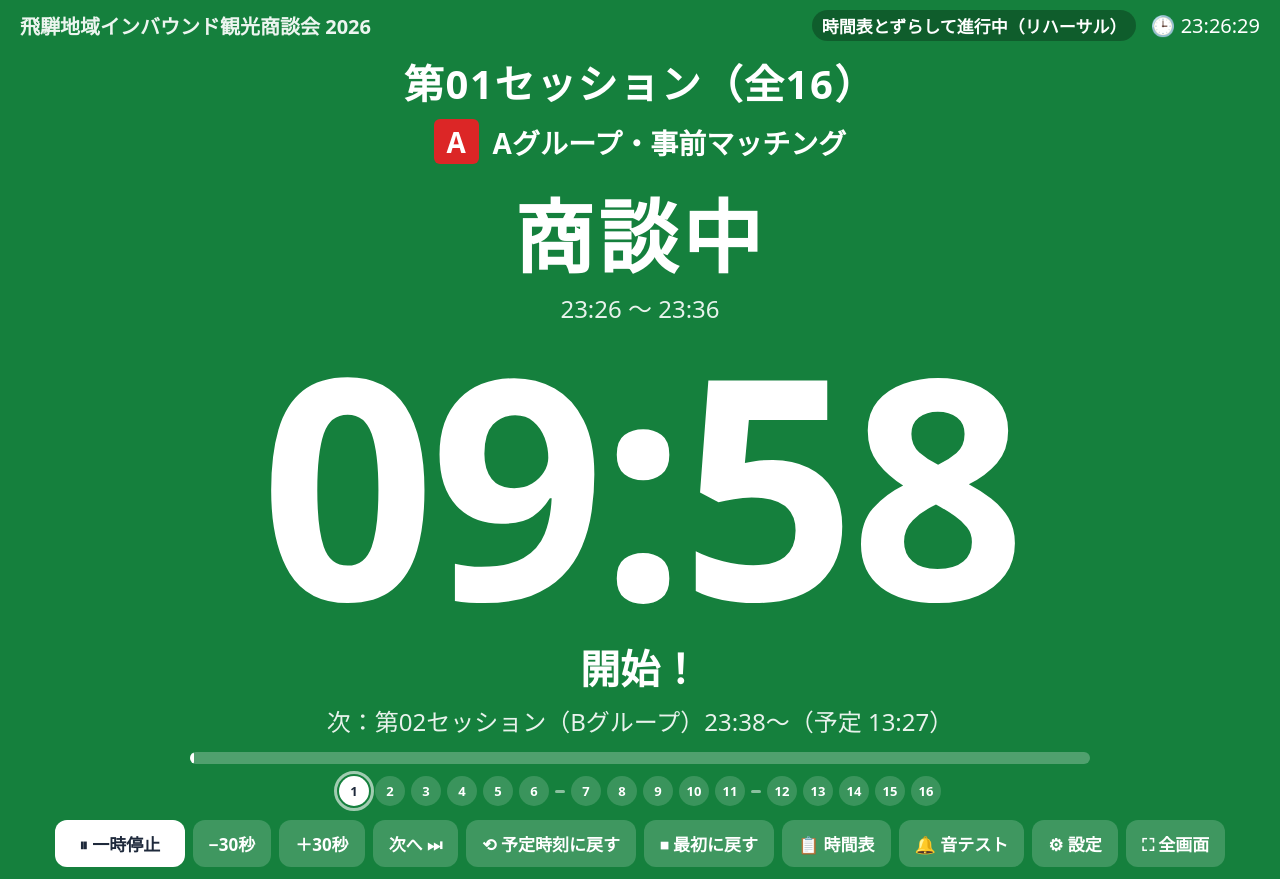
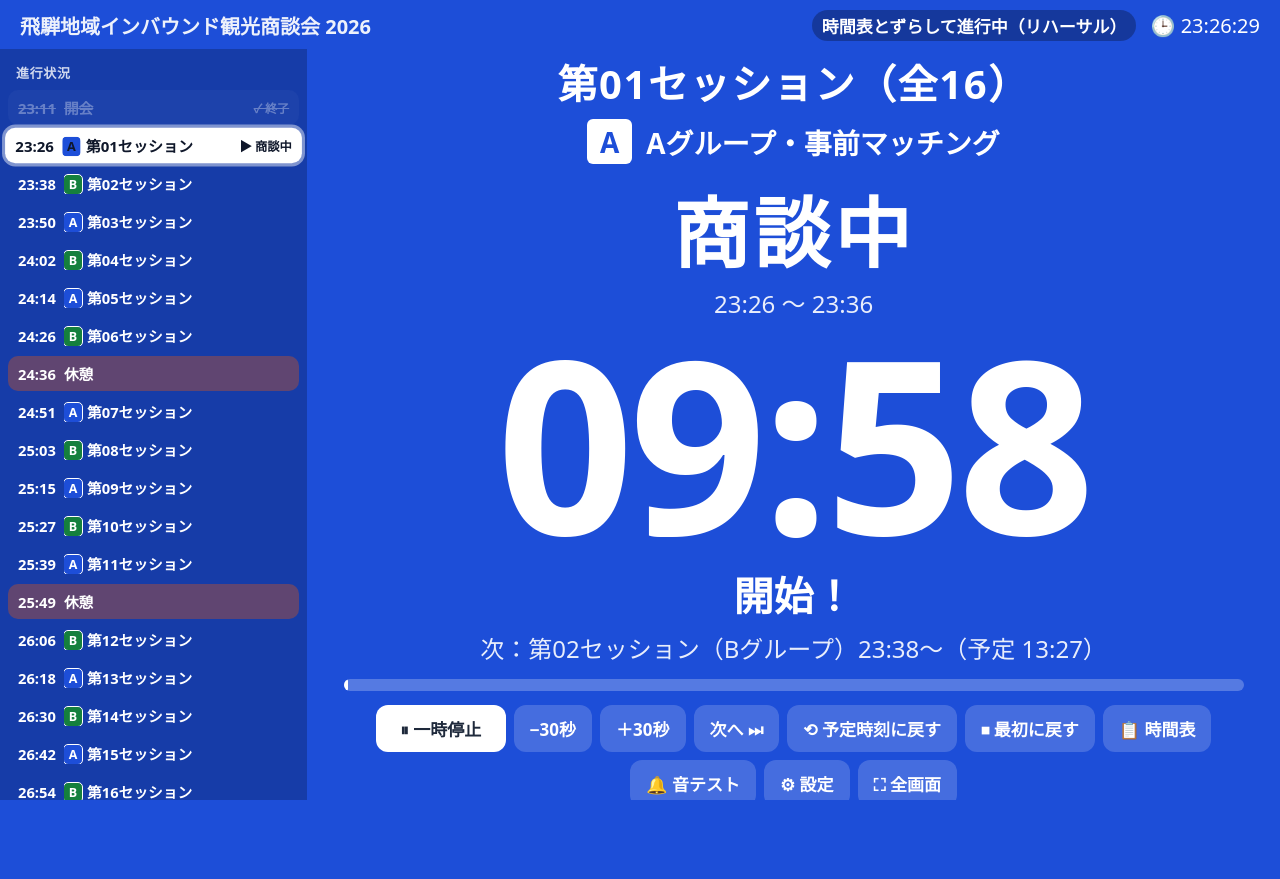
Before and after one commit to kaorihapilabo/business-plan1, a plain HTML site: page hida-timer/index.html in a window 1280 px wide. Both pictures are taken after a click on the button "▶ 第1セッション スタート". After the commit the page ends 800 px from the top, so only its background shows below. Drawn offline with Linux system fonts and the light colour scheme.

Commit message:
グループ別の背景色、左側の進行状況一覧、終了2分前・1分前の予告を追加
Co-Authored-By: Claude Opus 5.5 <noreply@anthropic.com>
Claude-Session: https://claude.ai/code/session_01DE6bXkMjzhdApv92fpU8o2

```diff
--- a/hida-timer/index.html
+++ b/hida-timer/index.html
@@ -6,7 +6,7 @@
 <meta name="theme-color" content="#1e293b">
 <title>飛騨商談会 タイムキーパー</title>
 <style>
-  :root{ --bg:#1e293b; --prep:#2563eb; --talk:#15803d; --warn:#ea580c; --move:#6d28d9; --brk:#0f766e; --info:#334155; }
+  :root{ --bg:#1e293b; --gA:#1d4ed8; --gB:#15803d; --talk:#475569; --move:#db2777; --brk:#ea580c; --info:#334155; }
   *{box-sizing:border-box;margin:0;padding:0;min-width:0}
   html,body{height:100%}
   body{
@@ -15,8 +15,13 @@
     display:flex; flex-direction:column; min-height:100%; overflow-x:clip;
     -webkit-user-select:none; user-select:none;
   }
-  body.p-talk{--bg:var(--talk)} body.p-warn{--bg:var(--warn)} body.p-move{--bg:var(--move)}
-  body.p-prep{--bg:var(--prep)} body.p-break{--bg:var(--brk)} body.p-info{--bg:var(--info)}
+  body.p-A{--bg:var(--gA)} body.p-B{--bg:var(--gB)} body.p-talk{--bg:var(--talk)}
+  body.p-move{--bg:var(--move)} body.p-break{--bg:var(--brk)} body.p-info{--bg:var(--info)}
+  /* 終了前の予告中：数字を黄色に、最後の1分は点滅 */
+  body.warn .time{color:#fde047}
+  body.warn1 .time{animation:blink 1s steps(2,start) infinite}
+  @keyframes blink{50%{opacity:.55}}
+  @media (prefers-reduced-motion:reduce){body.warn1 .time{animation:none}}
   body.flash{animation:flash .9s ease 2}
   @keyframes flash{0%,100%{filter:none}50%{filter:brightness(1.55)}}
   @media (prefers-reduced-motion:reduce){body.flash{animation:none}}
@@ -28,16 +33,33 @@
   .delay{background:rgba(0,0,0,.28);padding:3px 10px;border-radius:99px;font-size:.85em;font-weight:700}
   .delay:empty{display:none}
 
+  .wrap{flex:1;display:flex;min-height:0}
+  aside{width:clamp(240px,24vw,330px);flex:none;background:rgba(0,0,0,.22);overflow-y:auto;padding:8px 8px 16px;
+    max-height:calc(100vh - 56px);position:sticky;top:0}
+  aside h3{font-size:13px;font-weight:700;opacity:.8;padding:6px 8px 8px;letter-spacing:.05em}
+  .sl{display:grid;grid-template-columns:auto 1fr auto;align-items:center;gap:4px 8px;padding:7px 10px;border-radius:10px;margin-bottom:3px;
+    font-size:clamp(13px,1.15vw,16px);transition:opacity .4s}
+  .sl .tm{font-variant-numeric:tabular-nums;font-weight:700;white-space:nowrap}
+  .sl .nm{font-weight:700;white-space:nowrap;overflow:hidden;text-overflow:ellipsis}
+  .sl .st{font-size:.82em;font-weight:700;white-space:nowrap}
+  .sl .gb{display:inline-flex;width:1.45em;height:1.45em;align-items:center;justify-content:center;border-radius:4px;font-size:.85em;margin-right:5px;vertical-align:1px}
+  .sl .gb.A{background:var(--gA);outline:1.5px solid #fff} .sl .gb.B{background:var(--gB);outline:1.5px solid #fff}
+  .sl.brk{background:rgba(234,88,12,.35)} .sl.inf{background:rgba(255,255,255,.08)}
+  .sl.done{opacity:.35;text-decoration:line-through;text-decoration-thickness:1px}
+  .sl.done .st{text-decoration:none}
+  .sl.now{background:#fff;color:#0f172a;opacity:1;box-shadow:0 0 0 3px rgba(255,255,255,.45);transform:scale(1.02)}
+  .sl.soon{outline:2px dashed rgba(255,255,255,.85)}
+  .stage{flex:1;display:flex;flex-direction:column;min-width:0}
   main{flex:1;display:flex;flex-direction:column;align-items:center;justify-content:center;padding:4px 16px;text-align:center}
-  .round{font-size:clamp(20px,3.6vw,40px);font-weight:800;letter-spacing:.04em}
+  .round{font-size:clamp(20px,min(3.4vw,5.5vh),40px);font-weight:800;letter-spacing:.04em}
   .badge{display:inline-flex;align-items:center;gap:.5em;margin-top:.3em;font-size:clamp(16px,2.6vw,28px);font-weight:700}
   .badge b{display:inline-flex;align-items:center;justify-content:center;width:1.6em;height:1.6em;border-radius:6px;background:#fff;color:#111}
-  .badge b.A{background:#dc2626;color:#fff} .badge b.B{background:#111;color:#fff;outline:2px solid #fff}
+  .badge b.A{background:#fff;color:var(--gA)} .badge b.B{background:#fff;color:var(--gB)}
   .badge:empty{display:none}
-  .phase{font-size:clamp(30px,6.5vw,80px);font-weight:800;margin:.12em 0 0;letter-spacing:.05em}
+  .phase{font-size:clamp(28px,min(6vw,10vh),80px);font-weight:800;margin:.12em 0 0;letter-spacing:.05em}
   .sub{font-size:clamp(14px,2.2vw,24px);opacity:.9}
-  .time{font-size:clamp(90px,24vw,320px);font-weight:800;line-height:1.02;font-variant-numeric:tabular-nums;letter-spacing:-.02em}
-  .time.long{font-size:clamp(70px,17vw,240px)}
+  .time{font-size:clamp(80px,min(22vw,30vh),320px);font-weight:800;line-height:1.02;font-variant-numeric:tabular-nums;letter-spacing:-.02em}
+  .time.long{font-size:clamp(64px,min(16vw,26vh),240px)}
   .msg{font-size:clamp(18px,3.4vw,40px);font-weight:800;min-height:1.35em}
   .next{font-size:clamp(14px,2.2vw,24px);opacity:.9;margin-top:.3em}
   .bar{width:min(900px,92vw);height:12px;background:rgba(255,255,255,.25);border-radius:99px;overflow:hidden;margin-top:14px}
@@ -91,8 +113,15 @@
   tr.cur td{background:#ede9fe}
   tr.gray td{background:#f1f5f9;color:#334155;font-size:13px}
   td .gb{display:inline-block;width:22px;height:22px;line-height:22px;text-align:center;border-radius:4px;color:#fff;font-weight:700;font-size:12px}
-  td .gb.A{background:#dc2626} td .gb.B{background:#111}
+  td .gb.A{background:#1d4ed8} td .gb.B{background:#15803d}
   td button{padding:6px 10px;min-height:36px;font-size:13px}
+  @media (max-width:820px){ aside{display:none} }
+  @media (min-width:821px){
+    .timeline{display:none}
+    body{height:100vh;overflow:hidden}
+    .wrap{min-height:0} aside{max-height:none;position:static}
+    .stage{overflow-y:auto}
+  }
 </style>
 </head>
 <body class="p-info">
@@ -114,6 +143,9 @@
   <div class="hr"><span class="delay" id="delay"></span><span id="clock">--:--:--</span></div>
 </header>
 
+<div class="wrap">
+<aside id="side" aria-label="セッションの進行状況"><h3>進行状況</h3><div id="sideList"></div></aside>
+<div class="stage">
 <main>
   <div class="round" id="round"></div>
   <div class="badge" id="badge"></div>
@@ -139,6 +171,8 @@
   <button id="btnSettings">⚙ 設定</button>
   <button id="btnFull">⛶ 全画面</button>
 </div>
+</div>
+</div>
 
 <dialog id="dlgList">
   <div class="dlg">
@@ -153,7 +187,7 @@
   <form method="dialog" class="dlg" id="form">
     <h2>⚙ 設定</h2>
     <div class="row"><label>タイトル</label><input type="text" id="sTitle"></div>
-    <div class="row"><label>終了前の予告（分）<small>例：1 →「残り1分です」</small></label><input type="number" id="sWarn" min="0" max="10" step="0.5"></div>
+    <div class="row"><label>終了前の予告（分）<small>カンマ区切りで複数可。例：2,1 →「残り2分」「残り1分」</small></label><input type="text" id="sWarn" style="width:120px"></div>
     <div class="row"><label>開始前のアナウンス<small>開始1分前・10秒前・3・2・1</small></label><input type="checkbox" id="sPre"></div>
     <div class="row"><label>休憩で遅れを調整<small>遅れていても休憩明けは予定時刻に戻します（休憩が5分以上残る場合）</small></label><input type="checkbox" id="sAbsorb"></div>
     <div class="row"><label>音声アナウンス</label><input type="checkbox" id="sVoice"></div>
@@ -198,7 +232,7 @@ const DEFAULT_SCHED = `13:00-13:10 開会｜1.あいさつ（飛騨市）　2.
 16:31-16:41 第15セッション｜A｜自由商談
 16:43-16:53 第16セッション｜B｜自由商談
 16:55- 諸連絡｜4.意見交換会等のご案内　※終了後、バイヤーは貸切バスでひだホテルプラザへご案内`;
-const DEFAULTS = { title:"飛騨地域インバウンド観光商談会 2026", warn:1, pre:true, absorb:true, voice:true, voiceName:"", rate:0.95, pitch:1.0, chime:true, sched:DEFAULT_SCHED };
+const DEFAULTS = { title:"飛騨地域インバウンド観光商談会 2026", warns:"2,1", pre:true, absorb:true, voice:true, voiceName:"", rate:0.95, pitch:1.0, chime:true, sched:DEFAULT_SCHED };
 const KEY = "hidaTimer.v2";
 let S = Object.assign({}, DEFAULTS);
 try{ Object.assign(S, JSON.parse(localStorage.getItem(KEY) || "{}")); }catch(e){}
@@ -250,10 +284,11 @@ function build(){
       if (len > 10000) p.cues.push({ at:10000, snd:"chime", msg:"開始10秒前", say:"開始10秒前です。" });
       [3,2,1].forEach(n => p.cues.push({ at:n*1000, snd:"tick" }));
     }
-    if (p.type === "talk" && S.warn > 0 && S.warn*60000 < p.end - p.start)
-      p.cues.push({ at:S.warn*60000, snd:"chime2", msg:`残り${minJa(S.warn)}`, say:`残り${minJa(S.warn)}です。` });
+    if (p.type === "talk") warnList().forEach(w => { if (w*60000 < p.end - p.start)
+      p.cues.push({ at:w*60000, snd:"chime2", msg:`残り${minJa(w)}`, say:`${spoken(p)}、残り${minJa(w)}です。` }); });
   });
 }
+const warnList = () => String(S.warns ?? "").split(/[,、，\s]+/).map(Number).filter(x => x > 0).sort((a,b) => b - a);
 const spoken = e => e.no ? `第${e.no}セッション` : e.name;
 const minJa = m => m >= 1 ? (Number.isInteger(m) ? `${m}分` : `${Math.floor(m)}分${Math.round(m%1*60)}秒`) : `${Math.round(m*60)}秒`;
 const hm = ms => { const t = Math.round(ms/60000); return `${Math.floor(t/60)}:${String(t%60).padStart(2,"0")}`; };
@@ -385,9 +420,11 @@ function render(){
   if (!cur) return;
   const p = cur, t = schedNow(), rem = p.end - t;
   let cls = { talk:"p-talk", move:"p-move", break:"p-break", info:"p-info", wait:"p-info", gap:"p-info", done:"p-info" }[p.type];
-  if (p.type === "talk" && S.warn > 0 && rem <= S.warn*60000) cls = "p-warn";
-  if (p.next && p.next.type === "talk" && rem <= 60000 && p.type !== "talk") cls = "p-prep";
-  if (!document.body.classList.contains(cls)) document.body.className = cls + (document.body.classList.contains("flash") ? " flash" : "");
+  if (p.type === "talk" && (p.group === "A" || p.group === "B")) cls = "p-" + p.group;
+  const wl = warnList();
+  if (p.type === "talk" && wl.length && rem <= wl[0]*60000) cls += " warn" + (rem <= 60000 ? " warn1" : "");
+  const want = cls + (document.body.classList.contains("flash") ? " flash" : "");
+  if (document.body.className !== want) document.body.className = want;
 
   const nt = PH.slice(p.i + (p.type === "talk" ? 1 : 0)).find(x => x.type === "talk");
   const talks = EV.filter(e => e.type === "talk");
@@ -421,6 +458,22 @@ function render(){
   else if (nt && p.type !== "move") nx = `次の商談：${nt.name}（${nt.group}グループ）${timeLabel(nt)}`;
   $("next").textContent = nx;
   renderTimeline(talks);
+  renderSide(p);
+}
+let lastSide = "";
+function renderSide(p){
+  const t = schedNow(), soonE = p.type === "move" || (p.type === "break" && p.next && p.next.type === "talk") ? p.next : null;
+  const rows = EV.map((e, k) => {
+    const done = t >= e.end, now = t >= e.start && t < e.end, soon = soonE && e.start === soonE.start && e.type === soonE.type;
+    const cls = ["sl", e.type === "break" ? "brk" : e.type === "info" ? "inf" : "", done ? "done" : "", now ? "now" : "", soon ? "soon" : ""].join(" ");
+    const st = done ? "✓ 終了" : now ? (e.type === "talk" ? "▶ 商談中" : e.type === "break" ? "▶ 休憩中" : "▶ 進行中") : soon ? "まもなく" : "";
+    const nm = e.type === "talk" ? `${e.group ? `<span class="gb ${esc(e.group)}">${esc(e.group)}</span>` : ""}${esc(e.name.replace(/セッション$/, "") + "セッション")}` : esc(e.name);
+    return `<div class="${cls}" data-k="${k}"><span class="tm">${realHM(e.start)}</span><span class="nm">${nm}</span><span class="st">${st}</span></div>`;
+  }).join("");
+  if (rows === lastSide) return;
+  lastSide = rows; $("sideList").innerHTML = rows;
+  const target = document.querySelector("#sideList .now, #sideList .soon");
+  if (target) target.scrollIntoView({ block:"center", behavior:"smooth" });
 }
 function renderGate(){
   $("gateClock").textContent = "🕒 現在 " + new Date().toLocaleTimeString("ja-JP");
@@ -510,7 +563,7 @@ $("listBody").addEventListener("click", ev => {
 $("listClose").onclick = () => $("dlgList").close();
 
 // 設定ダイアログ
-const F = { sTitle:"title", sWarn:"warn", sPre:"pre", sAbsorb:"absorb", sVoice:"voice", sVoiceName:"voiceName", sRate:"rate", sPitch:"pitch", sChime:"chime", sSched:"sched" };
+const F = { sTitle:"title", sWarn:"warns", sPre:"pre", sAbsorb:"absorb", sVoice:"voice", sVoiceName:"voiceName", sRate:"rate", sPitch:"pitch", sChime:"chime", sSched:"sched" };
 const showRange = () => { $("rateV").textContent = "×" + (+$("sRate").value).toFixed(2); $("pitchV").textContent = "×" + (+$("sPitch").value).toFixed(2); };
 $("sRate").addEventListener("input", showRange); $("sPitch").addEventListener("input", showRange);
 $("btnPreview").onclick = () => {
```
